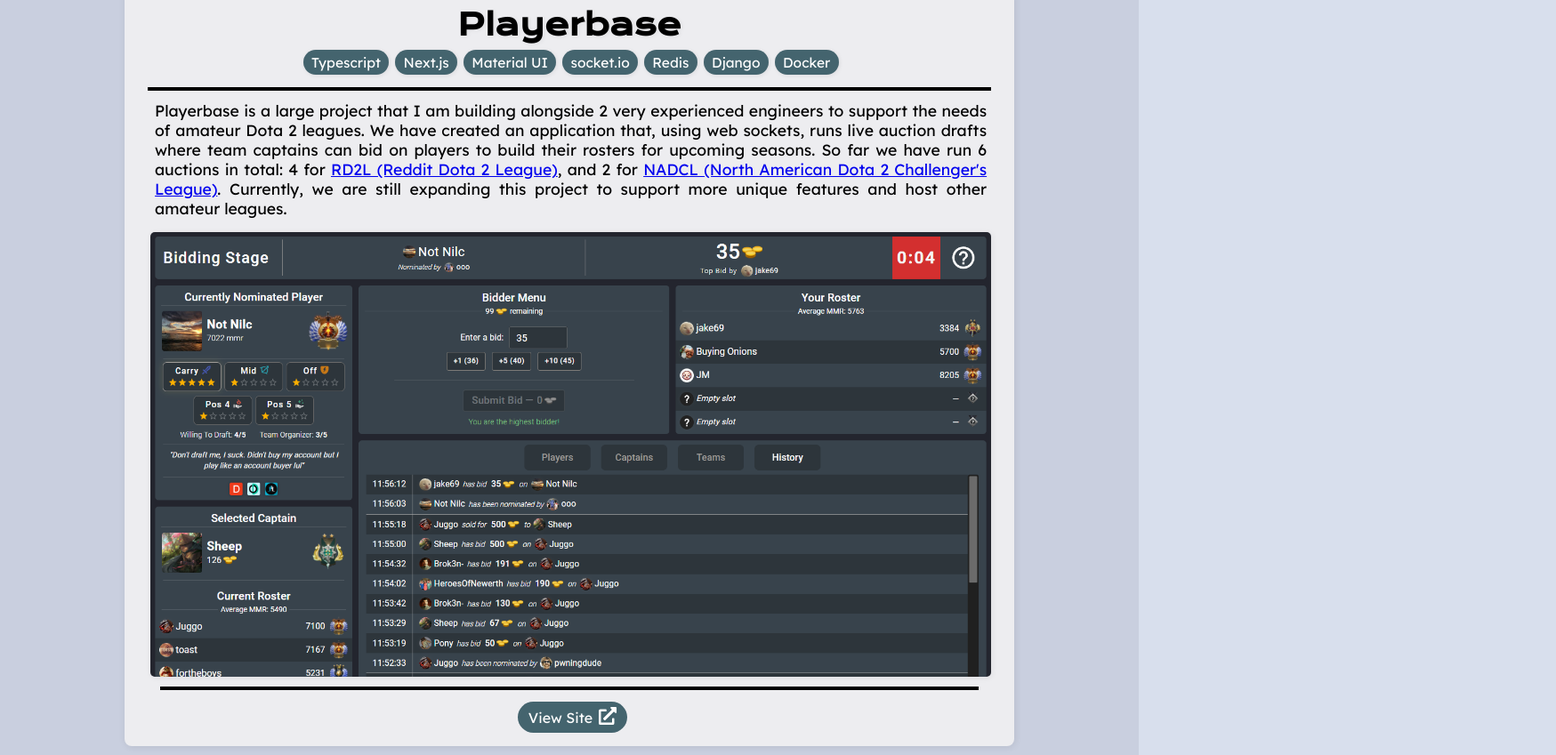
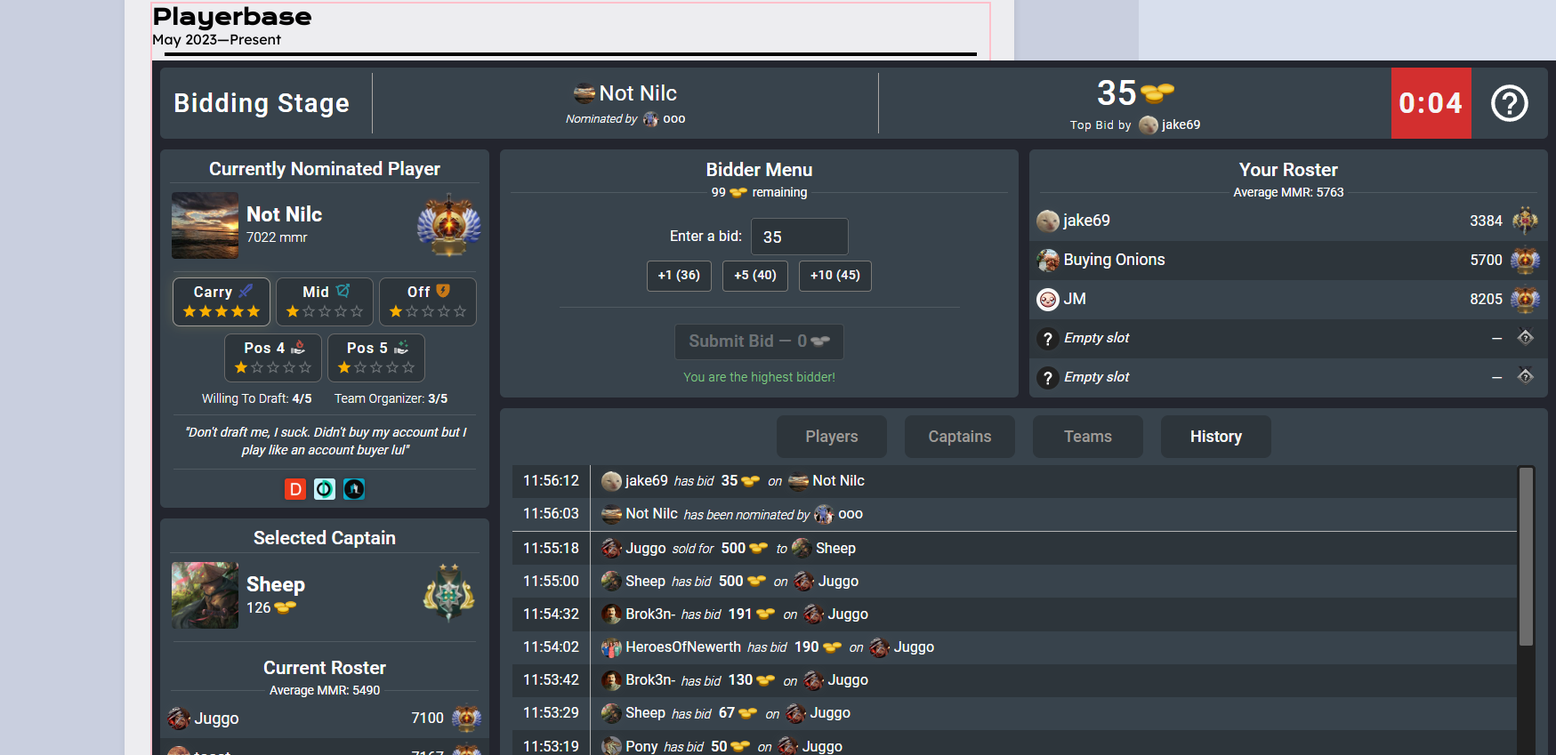
Before and after one commit to l-ohman/portfolio, a React (Create React App) app: page / in a window 1280 px wide. Shown: the part 930-1779 px from the top of the page at 89% size, 1749 px wide, since content can reach past the window. Built offline with nearby package versions, Linux system fonts and the light colour scheme; a web font is replaced by a local one.

Commit message:
Tmp new project container format

```diff
--- /dev/null
+++ b/src/components/ProjectContainer.js
@@ -0,0 +1,35 @@
+import React from "react";
+import styled from "styled-components";
+import { FaGithub, FaExternalLinkAlt } from "react-icons/fa";
+// import { AnimatePresence, motion } from "framer-motion/dist/framer-motion";
+
+// ok
+const ProjectContainerContainer = styled.div`
+  border: 2px solid pink;
+`;
+
+const ProjectName = styled.h2``;
+const DateRange = styled.p``;
+const Descriptions = styled.div``;
+
+export default function ProjectContainer({
+  title = "",
+  technologies = [],
+  dateStart = "",
+  dateEnd = "",
+  githubLink = "",
+  deploymentLink = "",
+  children,
+}) {
+  return (
+    <ProjectContainerContainer>
+      <ProjectName>{title}</ProjectName>
+      <DateRange>
+        {dateStart}—{dateEnd}
+      </DateRange>
+      <hr />
+
+      <Descriptions>{children}</Descriptions>
+    </ProjectContainerContainer>
+  );
+}
--- a/src/components/ProjectList.js
+++ b/src/components/ProjectList.js
@@ -106,21 +106,21 @@ export default function ProjectList() {
           <Playerbase />
         </ProjectContainer>
 
-        <ProjectContainer>
+        {/* <ProjectContainer>
           <UmamiMeats />
-        </ProjectContainer>
+        </ProjectContainer> */}
 
-        <ProjectContainer>
+        {/* <ProjectContainer>
           <BookBeasts />
-        </ProjectContainer>
+        </ProjectContainer> */}
 
-        <ProjectContainer>
+        {/* <ProjectContainer>
           <Tusk />
-        </ProjectContainer>
+        </ProjectContainer> */}
 
-        <ProjectContainer>
+        {/* <ProjectContainer>
           <SolarSandbox />
-        </ProjectContainer>
+        </ProjectContainer> */}
       </div>
     </ContentContainer>
   );
--- a/src/components/projects/Playerbase.js
+++ b/src/components/projects/Playerbase.js
@@ -2,153 +2,15 @@ import React from "react";
 import styled from "styled-components";
 import { FaExternalLinkAlt } from "react-icons/fa";
 import images from "../../images";
-import colors from "../../colors.json";
+import ProjectContainer from "../ProjectContainer";
 
 const iconColor = "white";
-const imageRadius = 5;
 
-const TechnologiesContainer = styled.div`
-  #tech-list {
-    width: fit-content;
-    margin: 0.2em auto;
-    display: flex;
-    flex-flow: row wrap;
-    justify-content: center;
-  }
-  .tag {
-    background: ${colors.accent};
-    color: white;
-
-    width: fit-content;
-    font-size: 0.97em;
-    padding: 0.25em 0.6em;
-    border-radius: 0.9em;
-    margin: 0.2em 0.45em 0 0;
-    box-shadow: 1px 1px 5px rgba(0, 0, 0, 0.08);
-    &:first-child {
-      margin-left: 0.45em;
-    }
-  }
-`;
-
-const DescriptionImagesContainer = styled.div`
-  .description {
-    font-size: 1.04em;
-    margin: 0.6em 0.3em 0.9em;
-    text-align: justify;
-  }
-  @media screen and (min-width: 650px) {
-    .description {
-      font-size: 1.1em;
-    }
-  }
-
-  img {
-    max-width: 48%;
-    height: fit-content;
-    object-fit: contain;
-    border-radius: ${imageRadius + "px"};
-    box-shadow: 1px 1px 7px rgba(0, 0, 0, 0.07);
-  }
-
-  #rd2l-image-container {
-    margin: 0.5em 0 0.7em;
-    img {
-      display: block;
-      height: 500px;
-      min-width: 100%;
-      margin: 0;
-      padding: 0;
-      object-fit: cover;
-      box-shadow: 1px 1px 7px rgba(0, 0, 0, 0.07);
-    }
-
-    img {
-      border-radius: ${imageRadius + "px"};
-      object-position: 0px 0px;
-      max-height: 600px;
-    }
-    /* img:last-child {
-      margin: 8px 0 15px;
-      border-radius: ${imageRadius + "px"};
-      object-position: 50% 0%;
-      max-height: 450px;
-    } */
-
-    @media screen and (max-width: 600px) {
-      img {
-        max-height: 350px;
-      }
-    }
-    @media screen and (min-width: 930px) {
-      img {
-        object-position: 50% 0px;
-      }
-    }
-  }
-`;
-
-const ProjectLinksAndInfo = styled.div`
-  height: 3em;
-  width: 100%;
-  margin: 0.25em auto 0.45em;
-
-  display: flex;
-  justify-content: center;
-  align-items: center;
-
-  .links {
-    padding-top: 3px;
-    margin-left: 0;
-    display: flex;
-    justify-content: center;
-    > * {
-      margin: 0 7px;
-    }
-
-    .single-link {
-      transition: background-color 0.07s linear 0s;
-
-      background-color: ${colors.accent};
-      padding: 0.3em 0.75em 0.45em;
-      border-radius: 1.1em;
-      display: flex;
-      align-items: center;
-      text-decoration: none;
-      overflow: hidden;
-      p {
-        margin-right: 0.4em;
-        padding-top: 0.2em;
-        color: white;
-      }
-      a {
-        color: white;
-      }
-
-      &:hover,
-      &:active {
-        background-color: ${colors.accent2};
-      }
-    }
-    .min-txt {
-      display: none;
-    }
-    @media screen and (max-width: 400px) {
-      .single-link {
-        .min-txt {
-          display: block;
-          margin-right: 9px;
-        }
-        .full-txt {
-          display: none;
-        }
-      }
-    }
-  }
-`;
-
-export default function RD2LAuction() {
-  const technologies = [
+export default function Playerbase() {
+  return (
+    <ProjectContainer
+      title="Playerbase"
+      technologies={[
         "Typescript",
         "Next.js",
         "Material UI",
@@ -156,33 +18,21 @@ export default function RD2LAuction() {
         "Redis",
         "Django",
         "Docker",
-  ];
-
-  return (
-    <>
-      <div className="single-project-header">
-        <h2 className="project-title">Playerbase</h2>
+      ]}
+      dateStart="May 2023"
+      dateEnd="Present"
+    >
+      <div>
+        <img src={images.rd2l.main} alt={`Playerbase Auction screenshot`} />
+        {/* <img src={images.rd2l.secondary} alt={`rd2l screenshot`} /> */}
       </div>
 
-      <TechnologiesContainer>
-        <div id="tech-list">
-          {technologies.map((tech, i) => (
-            <p className="tag" key={i}>
-              {tech}
-            </p>
-          ))}
-        </div>
-      </TechnologiesContainer>
-      <hr id="header-divider" />
-
-      <DescriptionImagesContainer>
-        <p className="description">
+      <p>
         Playerbase is a large project that I am building alongside 2 very
-          experienced engineers to support the needs of amateur Dota 2 leagues.
-          We have created an application that, using web sockets, runs live
-          auction drafts where team captains can bid on players to build their
-          rosters for upcoming seasons. So far we have run 6 auctions in total:
-          4 for{" "}
+        experienced engineers to support the needs of amateur Dota 2 leagues. We
+        have created an application that, using web sockets, runs live auction
+        drafts where team captains can bid on players to build their rosters for
+        upcoming seasons. So far we have run 11 auctions in total: 9 for{" "}
         <a href="https://rd2l.gg/" target="_blank" rel="noopener noreferrer">
           RD2L (Reddit Dota 2 League)
         </a>
@@ -190,34 +40,9 @@ export default function RD2LAuction() {
         <a href="https://nadcl.us/" target="_blank" rel="noopener noreferrer">
           NADCL (North American Dota 2 Challenger's League)
         </a>
-          . Currently, we are still expanding this project to support more
-          unique features and host other amateur leagues.
+        . Currently, we are still expanding this project to support more unique
+        features and host other amateur leagues.
       </p>
-
-        {/* <p className="description">{`Any data that a captain would need is accessible easily in the interface—whether it's a specific piece of data about remaining players, the gold that their competitors have left to draft with, or even the average rating of their own roster, all can easily be found in the dense but intuitive menu.`}</p> */}
-
-        <div id="rd2l-image-container">
-          <img src={images.rd2l.main} alt={`Playerbase Auction screenshot`} />
-          {/* <img src={images.rd2l.secondary} alt={`rd2l screenshot`} /> */}
-        </div>
-      </DescriptionImagesContainer>
-
-      <hr />
-
-      <ProjectLinksAndInfo>
-        <div className="links">
-          <a
-            href="https://nadcl.playerbase.fun/auction/9"
-            target="_blank"
-            rel="noopener noreferrer"
-            className="single-link"
-          >
-            <p className="full-txt">View Site</p>
-            <p className="min-txt">Deployed</p>
-            <FaExternalLinkAlt color={iconColor} size={20} />
-          </a>
-        </div>
-      </ProjectLinksAndInfo>
-    </>
+    </ProjectContainer>
   );
 }
```
Lines whose indentation alone changed are shown as unchanged.
